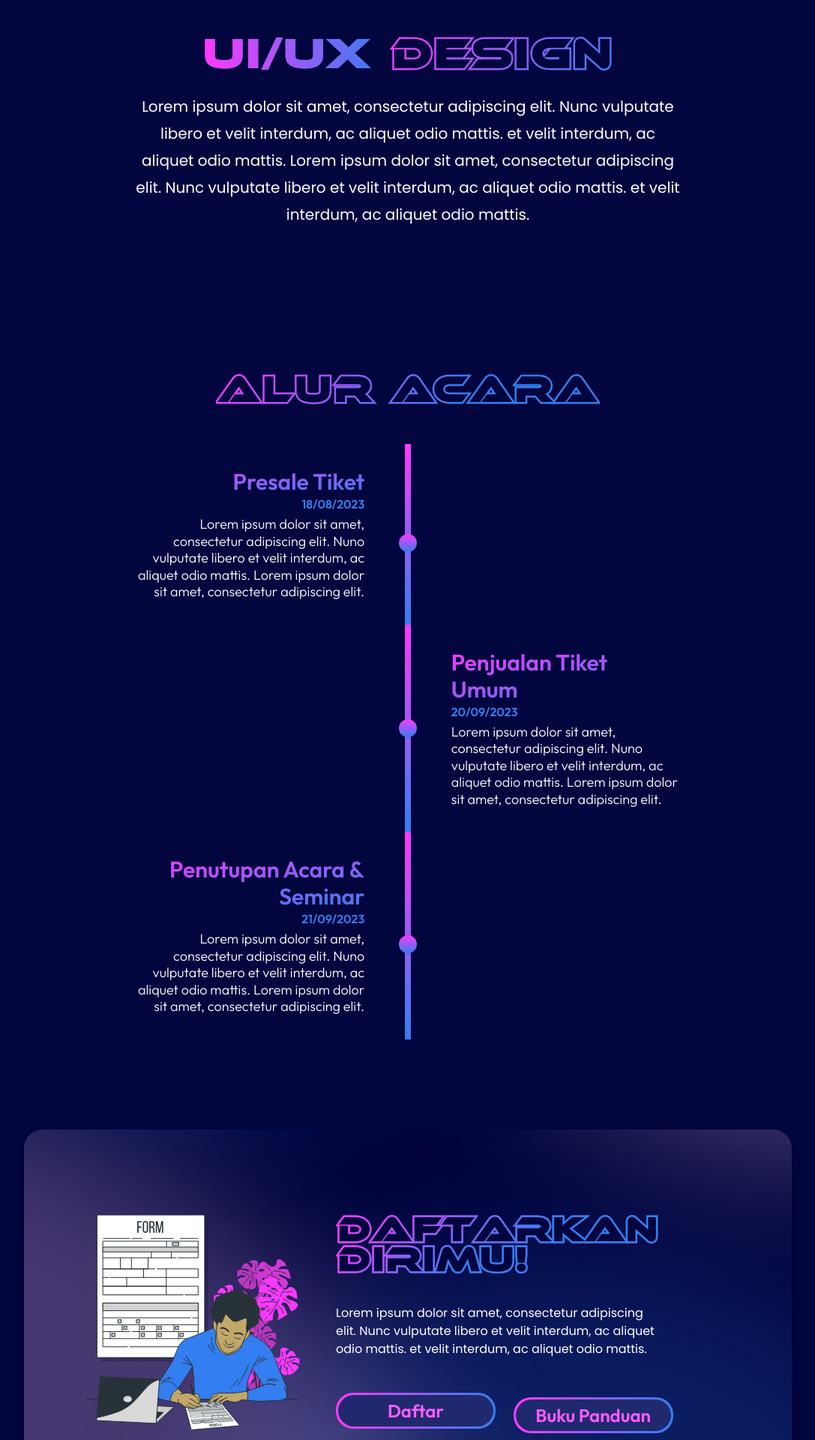
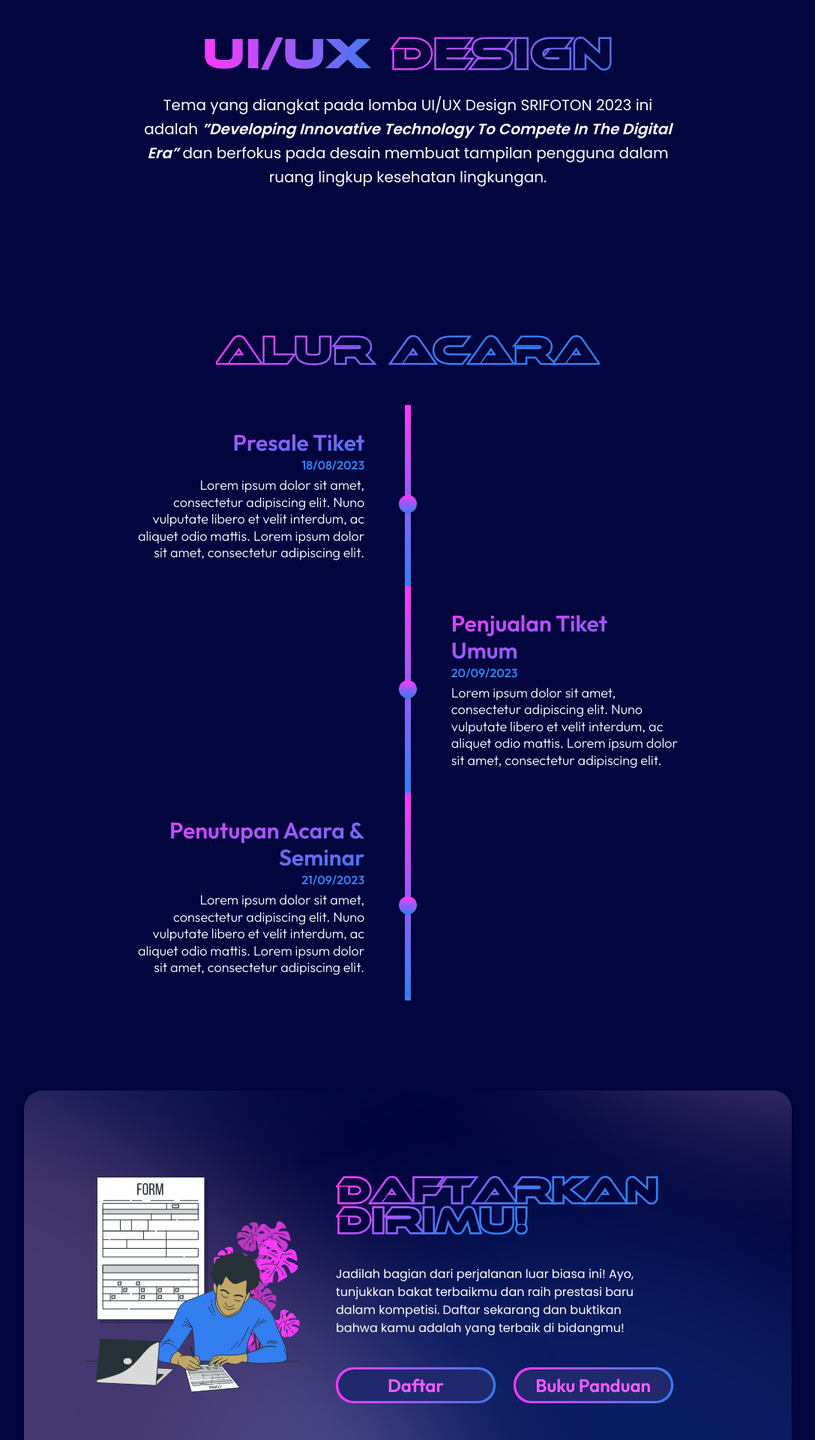
Before and after one commit to zildjianvitoo/srifoton2023fe-deployed, a Next.js app: page /kompetisi/uiux-design in a window 1280 px wide. Shown: the part 640-2560 px from the top of the page at 75% size, without its empty margins (96-1183 px from the left). Built offline with nearby package versions, Linux system fonts and the light colour scheme.

Commit message:
fix bugs and logo on every competition pages

```diff
--- a/components/atoms/Accordion.jsx
+++ b/components/atoms/Accordion.jsx
@@ -16,7 +16,7 @@ export default function Accordion({ toggle, isOpen, question, answer }) {
           !isOpen && "h-full"
         }`}
       >
-        <p>{question}</p>
+        <p className="text-sm sm:text-base">{question}</p>
         <div className="grid w-8 h-8 md:w-10 lg:w-12 md:h-10 lg:h-12 place-items-center">
           {isOpen ? (
             <AiFillMinusCircle className="text-3xl" />
@@ -26,7 +26,7 @@ export default function Accordion({ toggle, isOpen, question, answer }) {
         </div>
       </div>
       <div className={`${isOpen ? "visible p-4 pt-0" : "invisible"}`}>
-        <p className="">{answer}</p>
+        <p className="text-sm sm:text-base">{answer}</p>
       </div>
     </div>
   );
--- a/components/molecules/SwiperKompetisiCard.jsx
+++ b/components/molecules/SwiperKompetisiCard.jsx
@@ -26,6 +26,7 @@ export default function SwiperKompetisiCard() {
             width={210}
             height={210}
             className="w-[130px] sm:w-[150px] md:w-[185px] mx-auto lg:w-[210px]"
+            quality={100}
           />
           <h1
             className={`text-xl text-center lg:text-3xl  lg:p-2 font-semibold tracking-widest  lg:tracking-wider ${ethnocentric.className}`}
@@ -52,11 +53,12 @@ export default function SwiperKompetisiCard() {
         </SwiperSlide>
         <SwiperSlide className="flex flex-col items-center justify-center w-full p-3 md:p-6 border-[3.5px] border-[#494b7c] border-dashed bg-[#f5dff5]">
           <Image
-            src={"/assets/Kompetisi/jumbotron-cp-img.png"}
-            alt="Cp Icon"
+            src={"/assets/Kompetisi/jumbotron-uiux-img.png"}
+            alt="UiUx Icon"
             width={210}
             height={210}
             className="w-[130px] sm:w-[150px] md:w-[185px] mx-auto lg:w-[210px]"
+            quality={100}
           />
           <h1
             className={`text-xl text-center lg:text-3xl  lg:p-2 font-semibold tracking-widest  lg:tracking-wider ${ethnocentric.className} flex flex-col`}
@@ -83,11 +85,12 @@ export default function SwiperKompetisiCard() {
         </SwiperSlide>
         <SwiperSlide className="flex flex-col items-center justify-center w-full p-3 md:p-6 border-[3.5px] border-[#494b7c] border-dashed bg-[#ddebff]">
           <Image
-            src={"/assets/Kompetisi/jumbotron-cp-img.png"}
-            alt="Cp Icon"
+            src={"/assets/Kompetisi/jumbotron-webdev-img.png"}
+            alt="WebDev Icon"
             width={210}
             height={210}
             className="w-[130px] sm:w-[150px] md:w-[185px] mx-auto lg:w-[210px]"
+            quality={100}
           />
           <h1
             className={`text-xl text-center lg:text-3xl  lg:p-2 font-semibold tracking-widest  lg:tracking-wider ${ethnocentric.className} flex flex-col`}
--- a/pages/kompetisi/competitive-programming.jsx
+++ b/pages/kompetisi/competitive-programming.jsx
@@ -109,13 +109,12 @@ export default function CompetitiveProgramming() {
                 Programming
               </span>
             </h1>
-            <p className="text-xl font-poppins text-[#767676] dark:text-white !leading-9 lg:px-8 w-full lg:w-[65%] mx-auto text-left lg:text-center">
-              Lorem ipsum dolor sit amet, consectetur adipiscing elit. Nunc
-              vulputate libero et velit interdum, ac aliquet odio mattis. et
-              velit interdum, ac aliquet odio mattis. Lorem ipsum dolor sit
-              amet, consectetur adipiscing elit. Nunc vulputate libero et velit
-              interdum, ac aliquet odio mattis. et velit interdum, ac aliquet
-              odio mattis.
+            <p className="text-xl font-poppins text-[#767676] dark:text-white !leading-8 lg:px-8 w-full lg:w-[65%] mx-auto text-left lg:text-center">
+              Competitive Programming adalah sebuah kompetisi yang akan menguji
+              pengetahuan dan pemahaman peserta dalam Logic and Algorithm.
+              Peserta diharuskan untuk memecahkan masalah yang diberikan dengan
+              membuat program yang berisi algoritma-algoritma penyelesaian
+              masalah tersebut.
             </p>
           </div>
         </div>
@@ -167,11 +166,11 @@ export default function CompetitiveProgramming() {
               </span>
             </h2>
             <p className="text-base  dark:text-white text-[#767676] font-poppins lg:w-4/5">
-              Lorem ipsum dolor sit amet, consectetur adipiscing elit. Nunc
-              vulputate libero et velit interdum, ac aliquet odio mattis. et
-              velit interdum, ac aliquet odio mattis.
+              Jadilah bagian dari perjalanan luar biasa ini! Ayo, tunjukkan
+              bakat terbaikmu dan raih prestasi baru dalam kompetisi. Daftar
+              sekarang dan buktikan bahwa kamu adalah yang terbaik di bidangmu!
             </p>
-            <div className="flex flex-col items-center gap-x-6 gap-y-2 lg:flex-row">
+            <div className="flex flex-col items-center gap-x-6 gap-y-4 lg:flex-row">
               <Link
                 href="/kompetisi/register/competitive-programming"
                 className=" w-3/4 md:w-[50%] lg:w-[58%] xl:w-[40%] font-semibold "
@@ -194,7 +193,7 @@ export default function CompetitiveProgramming() {
               >
                 <NoSSR>
                   <Button
-                    style={`w-full relative border-none bg-gradient-to-r from-[#FC39FC] to-[#337EF0] ${"button-style"} ${
+                    style={` w-full relative border-none bg-gradient-to-r from-[#FC39FC] to-[#337EF0] ${"button-style"} ${
                       theme === "light"
                         ? "button-competition-type"
                         : "button-competition-type-dark"
--- a/pages/kompetisi/uiux-design.jsx
+++ b/pages/kompetisi/uiux-design.jsx
@@ -56,7 +56,7 @@ export default function CompetitiveProgramming() {
         <div className="relative flex flex-col mt-12 lg:gap-16 md:mt-20 lg:mt-24">
           <div className="flex items-center justify-center w-full mx-auto relative lg:w-[70%] h-[70vh] lg:h-full">
             <Image
-              src={"/assets/Kompetisi/jumbotron-webdev-img.png"}
+              src={"/assets/Kompetisi/jumbotron-uiux-img.png"}
               alt="Jumbotron Big Icon"
               width={500}
               height={450}
@@ -107,13 +107,16 @@ export default function CompetitiveProgramming() {
                 Design
               </span>
             </h1>
-            <p className="text-xl font-poppins text-[#767676] dark:text-white !leading-9 lg:px-8 w-full lg:w-[65%] mx-auto text-left lg:text-center">
-              Lorem ipsum dolor sit amet, consectetur adipiscing elit. Nunc
-              vulputate libero et velit interdum, ac aliquet odio mattis. et
-              velit interdum, ac aliquet odio mattis. Lorem ipsum dolor sit
-              amet, consectetur adipiscing elit. Nunc vulputate libero et velit
-              interdum, ac aliquet odio mattis. et velit interdum, ac aliquet
-              odio mattis.
+            <p className="text-xl font-poppins text-[#767676] dark:text-white !leading-8 lg:px-8 w-full lg:w-[65%] mx-auto text-left lg:text-center">
+               Tema yang diangkat pada lomba UI/UX Design SRIFOTON 2023 ini
+              adalah{" "}
+              <span className="italic font-semibold">
+                {"”"}Developing Innovative Technology To Compete In The Digital
+                Era
+                {"”"}
+              </span>{" "}
+              dan berfokus pada desain membuat tampilan pengguna dalam ruang
+              lingkup kesehatan lingkungan.
             </p>
           </div>
         </div>
@@ -165,11 +168,11 @@ export default function CompetitiveProgramming() {
               </span>
             </h2>
             <p className="text-base  dark:text-white text-[#767676] font-poppins lg:w-4/5">
-              Lorem ipsum dolor sit amet, consectetur adipiscing elit. Nunc
-              vulputate libero et velit interdum, ac aliquet odio mattis. et
-              velit interdum, ac aliquet odio mattis.
+              Jadilah bagian dari perjalanan luar biasa ini! Ayo, tunjukkan
+              bakat terbaikmu dan raih prestasi baru dalam kompetisi. Daftar
+              sekarang dan buktikan bahwa kamu adalah yang terbaik di bidangmu!
             </p>
-            <div className="flex flex-col items-center gap-x-6 gap-y-2 lg:flex-row">
+            <div className="flex flex-col items-center gap-x-6 gap-y-4 lg:flex-row">
               <NoSSR>
                 <Link
                   href="/kompetisi/register/uiux-design"
@@ -189,7 +192,7 @@ export default function CompetitiveProgramming() {
               <NoSSR>
                 <Link
                   href="/kompetisi/register"
-                  className=" mt-3 w-3/4 md:w-[50%] lg:w-[58%] xl:w-[40%] font-semibold "
+                  className="w-3/4 md:w-[50%] lg:w-[58%] xl:w-[40%] font-semibold "
                 >
                   <Button
                     style={`w-full relative border-none bg-gradient-to-r from-[#FC39FC] to-[#337EF0] ${"button-style"} ${
--- a/pages/kompetisi/web-development.jsx
+++ b/pages/kompetisi/web-development.jsx
@@ -109,13 +109,11 @@ export default function CompetitiveProgramming() {
                 Development
               </span>
             </h1>
-            <p className="text-xl font-poppins text-[#767676] dark:text-white !leading-9 lg:px-8 w-full lg:w-[65%] mx-auto text-left lg:text-center">
-              Lorem ipsum dolor sit amet, consectetur adipiscing elit. Nunc
-              vulputate libero et velit interdum, ac aliquet odio mattis. et
-              velit interdum, ac aliquet odio mattis. Lorem ipsum dolor sit
-              amet, consectetur adipiscing elit. Nunc vulputate libero et velit
-              interdum, ac aliquet odio mattis. et velit interdum, ac aliquet
-              odio mattis.
+            <p className="text-xl font-poppins text-[#767676] dark:text-white !leading-8 lg:px-8 w-full lg:w-[65%] mx-auto text-left lg:text-center">
+              Web Development bertujuan untuk menguji kemampuan yang dimiliki
+              para peserta dalam berkreasi dan berinovasi memberikan suatu
+              solusi berupa penyelesaian masalah (problem solving) dengan cara
+              membangun sebuah website.
             </p>
           </div>
         </div>
@@ -167,11 +165,11 @@ export default function CompetitiveProgramming() {
               </span>
             </h2>
             <p className="text-base  dark:text-white text-[#767676] font-poppins lg:w-4/5">
-              Lorem ipsum dolor sit amet, consectetur adipiscing elit. Nunc
-              vulputate libero et velit interdum, ac aliquet odio mattis. et
-              velit interdum, ac aliquet odio mattis.
+              Jadilah bagian dari perjalanan luar biasa ini! Ayo, tunjukkan
+              bakat terbaikmu dan raih prestasi baru dalam kompetisi. Daftar
+              sekarang dan buktikan bahwa kamu adalah yang terbaik di bidangmu!
             </p>
-            <div className="flex flex-col items-center gap-x-6 gap-y-2 xl:flex-row">
+            <div className="flex flex-col items-center gap-x-6 gap-y-4 xl:flex-row">
               <NoSSR>
                 <Link
                   href="/kompetisi/register/web-development"
```
Also changed, not shown: public/assets/Kompetisi/jumbotron-uiux-img.png (added).
